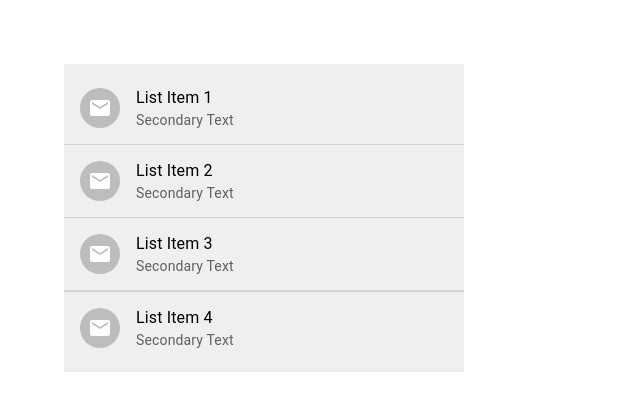
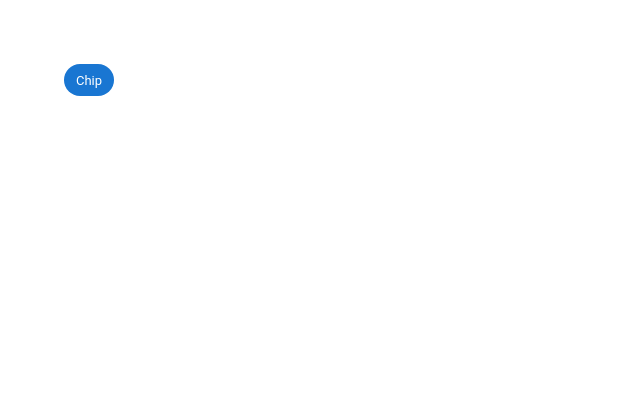
Before and after one commit to dev-Zidxne/Material-UI-demo, a React (Create React App) app: page / in a window 1280 px wide. Shown: the top 410 px of the page, without its empty margins (0-640 px from the left). Built offline with nearby package versions, Linux system fonts and the light colour scheme.

Commit message:
Color prop

```diff
--- a/src/App.tsx
+++ b/src/App.tsx
@@ -23,6 +23,7 @@ import MuiBottomNavigation from "./components/MuiBottomNavigation";
 import MuiAvatar from "./components/MuiAvatar";
 import MuiBadge from "./components/MuiBadge";
 import MuiList from "./components/MuiList";
+import MuiChip from "./components/MuiChip";
 
 function App() {
   return (
@@ -48,7 +49,8 @@ function App() {
       {/* <MuiBottomNavigation /> */}
       {/* <MuiAvatar /> */}
       {/* <MuiBadge /> */}
-      <MuiList />
+      {/* <MuiList /> */}
+      <MuiChip />
     </div>
   );
 }
--- /dev/null
+++ b/src/components/MuiChip.tsx
@@ -0,0 +1,12 @@
+import React from "react";
+import { Chip, Stack } from "@mui/material";
+
+const MuiChip = () => {
+  return (
+    <Stack direction="row" spacing={1}>
+      <Chip label="Chip" color="primary" />
+    </Stack>
+  );
+};
+
+export default MuiChip;
```
